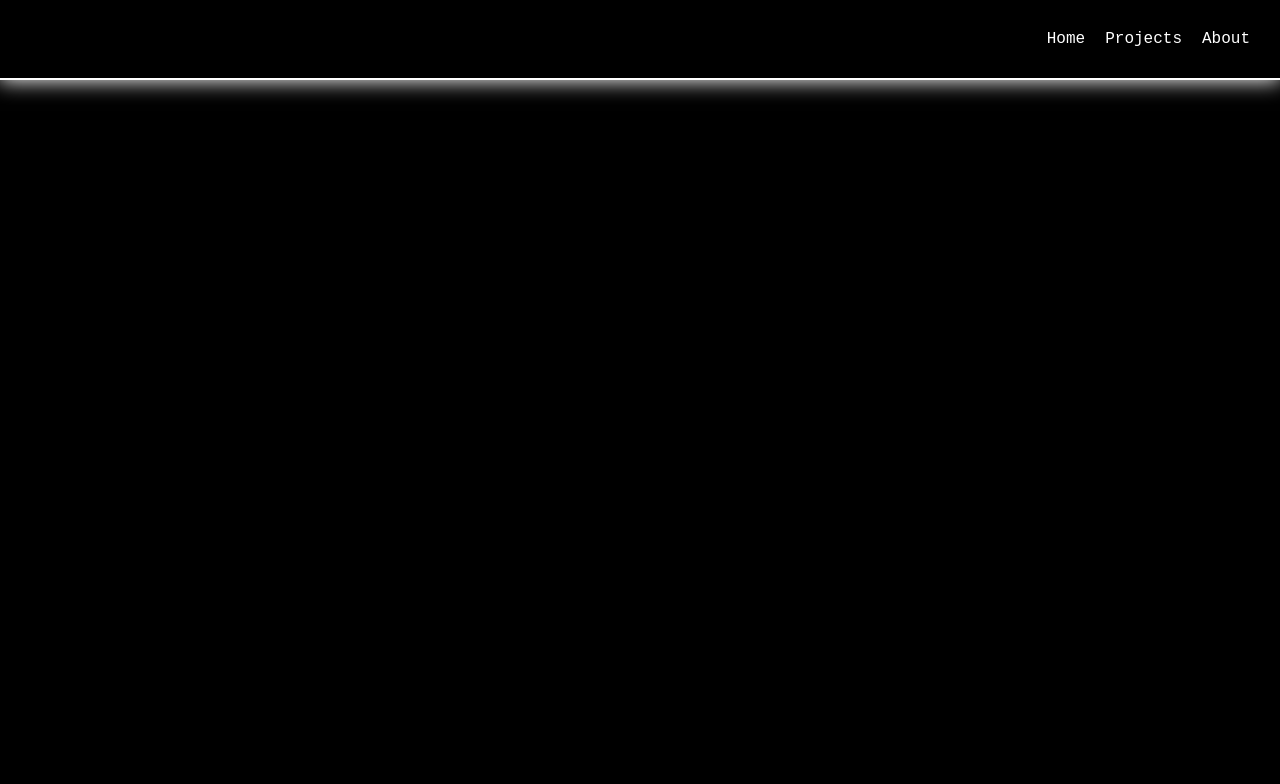
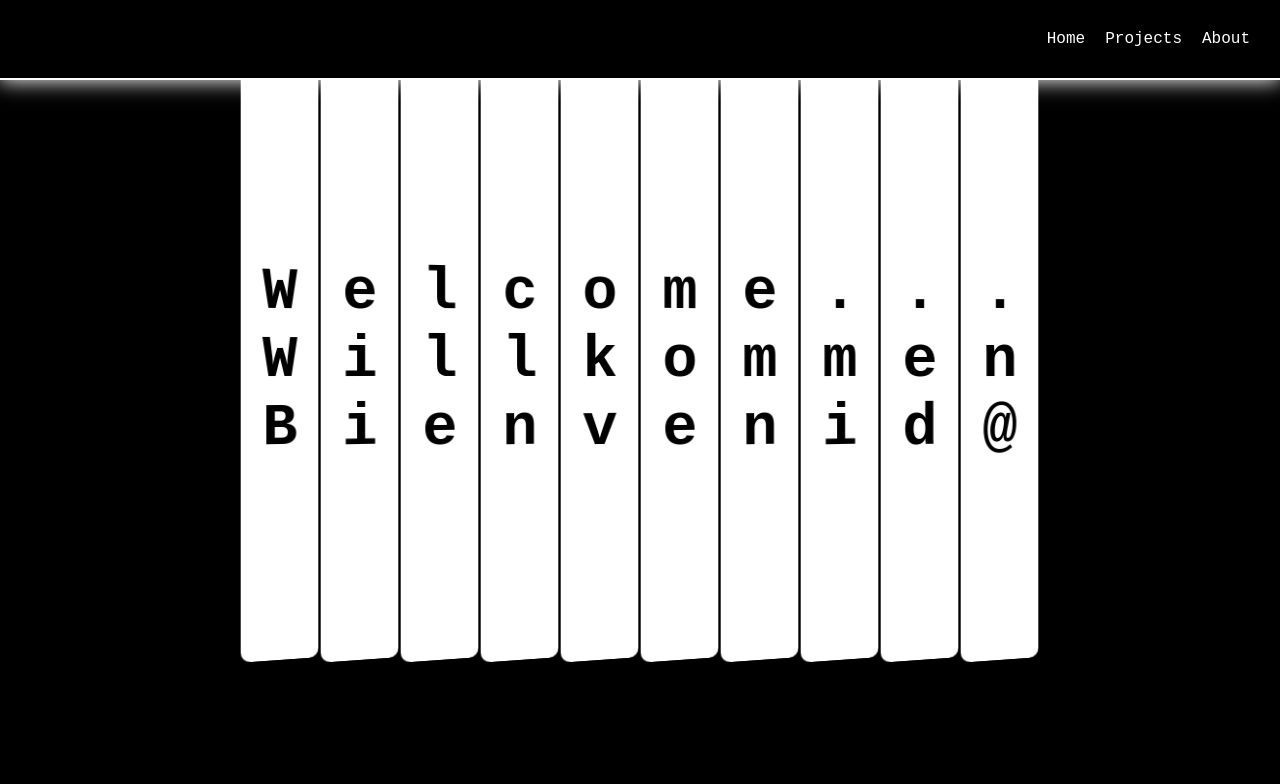
Before and after one commit to Celinesco/celinesco-page, a React (Create React App) app: page / in a window 1280 px wide. Shown: the top 784 px of the page. Built offline with nearby package versions, Linux system fonts and the light colour scheme.

Commit message:
animacion portada

```diff
--- /dev/null
+++ b/src/components/AnimacionPortada.js
@@ -0,0 +1,142 @@
+import './AnimacionPortada.scss'
+
+const AnimacionPortada = () => {
+    return (
+        <div className="contenedor_rectangulos">
+            <div className="carta-box">
+                <div className="carta">
+                    <div className="cara cara-frontal">
+                    </div>
+                    <div className="cara detras">
+                        <p>W</p>
+                        <div></div>
+                        <p>W</p>
+                        <div></div>
+                        <p>B</p>
+                    </div>
+                </div>
+            </div>
+            <div className="carta-box">
+                <div className="carta">
+                    <div className="cara cara-frontal">
+                    </div>
+                    <div className="cara detras">
+                        <p>e</p>
+                        <div></div>
+                        <p>i</p>
+                        <div></div>
+                        <p>i</p>
+
+                    </div>
+                </div>
+            </div>
+            <div className="carta-box">
+                <div className="carta">
+                    <div className="cara cara-frontal">
+                    </div>
+                    <div className="cara detras">
+                        <p>l</p>
+                        <div></div>
+                        <p>l</p>
+                        <div></div>
+                        <p>e</p>
+                    </div>
+                </div>
+            </div>
+            <div className="carta-box">
+                <div className="carta">
+                    <div className="cara cara-frontal">
+                    </div>
+                    <div className="cara detras">
+                        <p>c</p>
+                        <div></div>
+                        <p>l</p>
+                        <div></div>
+                        <p>n</p>
+                    </div>
+                </div>
+            </div>
+            <div className="carta-box">
+                <div className="carta">
+                    <div className="cara cara-frontal">
+                    </div>
+                    <div className="cara detras">
+                        <p>o</p>
+                        <div></div>
+                        <p>k</p>
+                        <div></div>
+                        <p>v</p>
+                    </div>
+                </div>
+            </div>
+            <div className="carta-box">
+                <div className="carta">
+                    <div className="cara cara-frontal">
+                    </div>
+                    <div className="cara detras">
+                        <p>m</p>
+                        <div></div>
+                        <p>o</p>
+                        <div></div>
+                        <p>e</p>
+                    </div>
+                </div>
+            </div>
+            <div className="carta-box">
+                <div className="carta">
+                    <div className="cara cara-frontal">
+                    </div>
+                    <div className="cara detras">
+                        <p>e</p>
+                        <div></div>
+                        <p>m</p>
+                        <div></div>
+                        <p>n</p>
+                    </div>
+                </div>
+            </div>
+            <div className="carta-box">
+                <div className="carta">
+                    <div className="cara cara-frontal">
+                    </div>
+                    <div className="cara detras">
+                        <p>.</p>
+                        <div></div>
+                        <p>m</p>
+                        <div></div>
+                        <p>i</p>
+                    </div>
+                </div>
+            </div>
+            <div className="carta-box">
+                <div className="carta">
+                    <div className="cara cara-frontal">
+                    </div>
+                    <div className="cara detras">
+                        <p>.</p>
+                        <div></div>
+                        <p>e</p>
+                        <div></div>
+                        <p>d</p>
+                    </div>
+                </div>
+            </div>
+            <div className="carta-box">
+                <div className="carta">
+                    <div className="cara cara-frontal">
+                    </div>
+                    <div className="cara detras">
+                        <p>.</p>
+                        <div></div>
+                        <p>n</p>
+                        <div></div>
+                        <p>@</p>
+                    </div>
+                </div>
+            </div>
+        </div>
+    )
+}
+
+
+export default AnimacionPortada;
--- /dev/null
+++ b/src/components/AnimacionPortada.scss
@@ -0,0 +1,61 @@
+
+.contenedor_rectangulos {
+    display: flex
+  }
+
+  .carta-box {
+    width: 80px;
+    height: 600px;
+    position: relative;
+    perspective: 1000px;
+  }
+
+//   .carta-box:hover .carta {
+//       transform: rotateY(180deg);
+
+//   }
+
+  .carta {
+    transform-style: preserve-3d;
+    transition: all 0.5s linear;
+    animation: rotacion 4s cubic-bezier(0.275, 2, 0.02, 1) 0s infinite alternate-reverse ;
+  }
+
+  .cara {
+    height: 600px;
+    width: 80px;
+    border-radius: 10px;
+    position: absolute;
+    backface-visibility: hidden;
+  }
+
+  .cara-frontal {
+    border: 1px solid white;
+    box-shadow:  0px 0px 20px 1px white;
+  }
+
+  .detras {
+      background-color: white;
+  }
+
+  .cara.detras {
+    display: flex;
+    flex-direction: column;
+    align-items: center;
+    justify-content: center;
+    transform: rotateY(180deg);
+    p {
+        font-size: 60px;
+        font-weight: bold;
+        color: black
+    }
+  }
+
+  @keyframes rotacion {
+      from {
+          transform: rotateY(0deg);
+      }
+      to {
+          transform: rotateY(180deg);
+      }
+  }
--- a/src/components/MainSection.js
+++ b/src/components/MainSection.js
@@ -4,6 +4,7 @@ import AOS from 'aos';
 import "aos/dist/aos.css";
 import { useEffect } from 'react';
 import ProjectsContainer from './ProjectsContainer';
+import AnimacionPortada from './AnimacionPortada';
 
 
 
@@ -18,12 +19,8 @@ const MainSection = () => {
         <>
             <section className="section__main">
                 <div className='container__main-section'>
-                    <div className=''>
+                    <AnimacionPortada />
 
-                    </div>
-                    <div className='container__img-signature'>
-
-                    </div>
                 </div>
             </section>
 
--- a/src/components/MainSection.scss
+++ b/src/components/MainSection.scss
@@ -10,8 +10,6 @@
 
 .container__main-section{
     display: flex;
-    align-items: center;
-    justify-content: center;
 }
 
 
```
